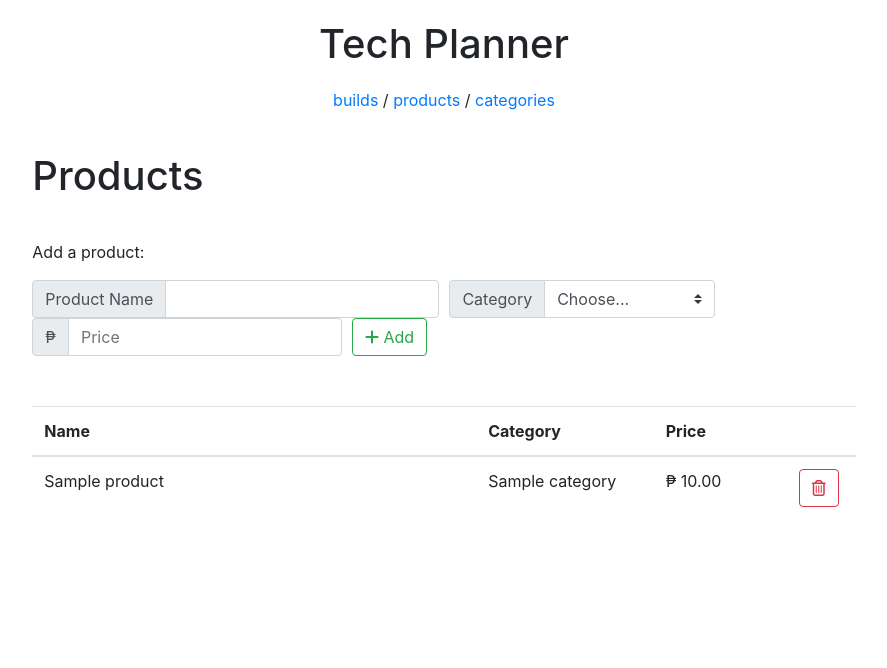
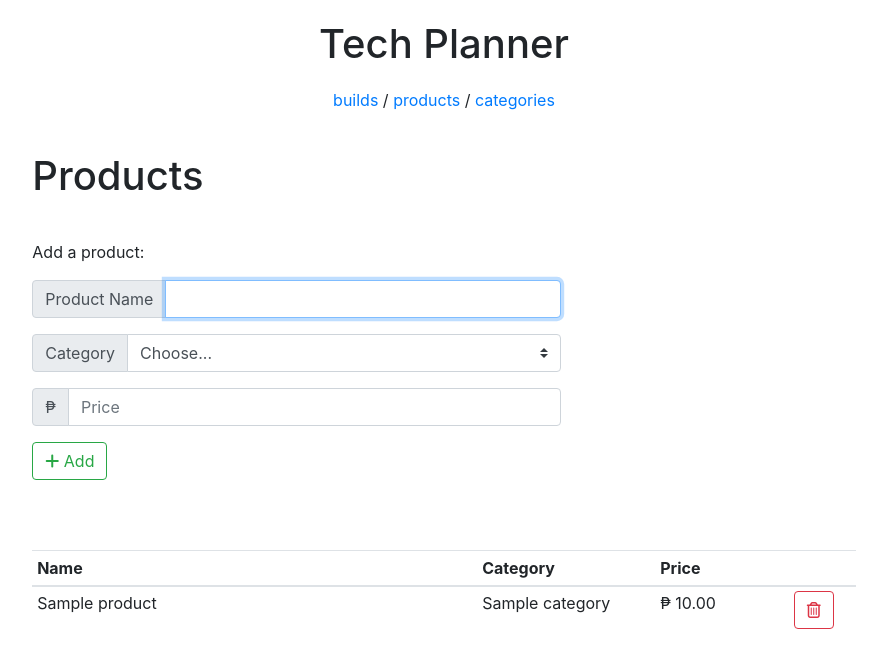
Before and after one commit to ryanarnold/tech-planner, a Django app: page /products/ in a window 1280 px wide. Shown: the top 668 px of the page, without its empty margins (196-1083 px from the left). Run offline with Django 3.2, Linux system fonts and the light colour scheme; tables that the repository leaves empty hold one stand-in row (values such as "Sample post"); some libraries are stand-ins or nearby versions.

Commit message:
Tweak templates

```diff
--- a/tech_planner/templates/categories.html
+++ b/tech_planner/templates/categories.html
@@ -13,7 +13,7 @@
         <input type="hidden" name="csrfmiddlewaretoken" value="{{ csrf_token }}">
 
         <div class="form-group" id="form-text-box">
-            <input type="text" class="form-control" id="input-name" name="name" autocomplete="off" placeholder="Category Name" required>
+            <input type="text" class="form-control" id="input-name" name="name" autocomplete="off" placeholder="Category Name" required autofocus>
         </div>
 
         <button type="submit" class="btn btn-outline-success"><i class="fas fa-plus"></i> Add</button>
@@ -21,7 +21,7 @@
 
     <div class="row">
         <div class="col-md-6">
-            <table class="table table-hover">
+            <table class="table table-hover table-sm">
                 <thead>
                     <tr>
                     <th scope="col" id="col-name">Name</th>
--- a/tech_planner/templates/products.html
+++ b/tech_planner/templates/products.html
@@ -10,7 +10,9 @@
 
     <p>Add a product:</p>
 
-    <form class="form-inline" action="{{ url('products')}}" method="POST">
+    <div class="row">
+        <div class="col-md-8">
+            <form action="{{ url('products')}}" method="POST">
                 <input type="hidden" name="csrfmiddlewaretoken" value="{{ csrf_token }}">
 
                 <div class="form-group" id="form-text-box">
@@ -18,7 +20,7 @@
                         <div class="input-group-prepend">
                             <label class="input-group-text" for="input-name">Product Name</label>
                         </div>
-                <input type="text" class="form-control" id="input-name" name="name" autocomplete="off" required>
+                        <input type="text" class="form-control" id="input-name" name="name" autocomplete="off" required autofocus>
                     </div>
                 </div>
 
@@ -47,8 +49,12 @@
 
                 <button type="submit" class="btn btn-outline-success"><i class="fas fa-plus"></i> Add</button>
             </form>
+        </div>
+        <div class="col-md-4"></div>
+    </div>
 
-    <table class="table table-hover">
+
+    <table class="table table-hover table-sm">
         <thead>
             <tr>
             <th scope="col" id="col-name">Name</th>
```
Lines whose indentation alone changed are shown as unchanged.
